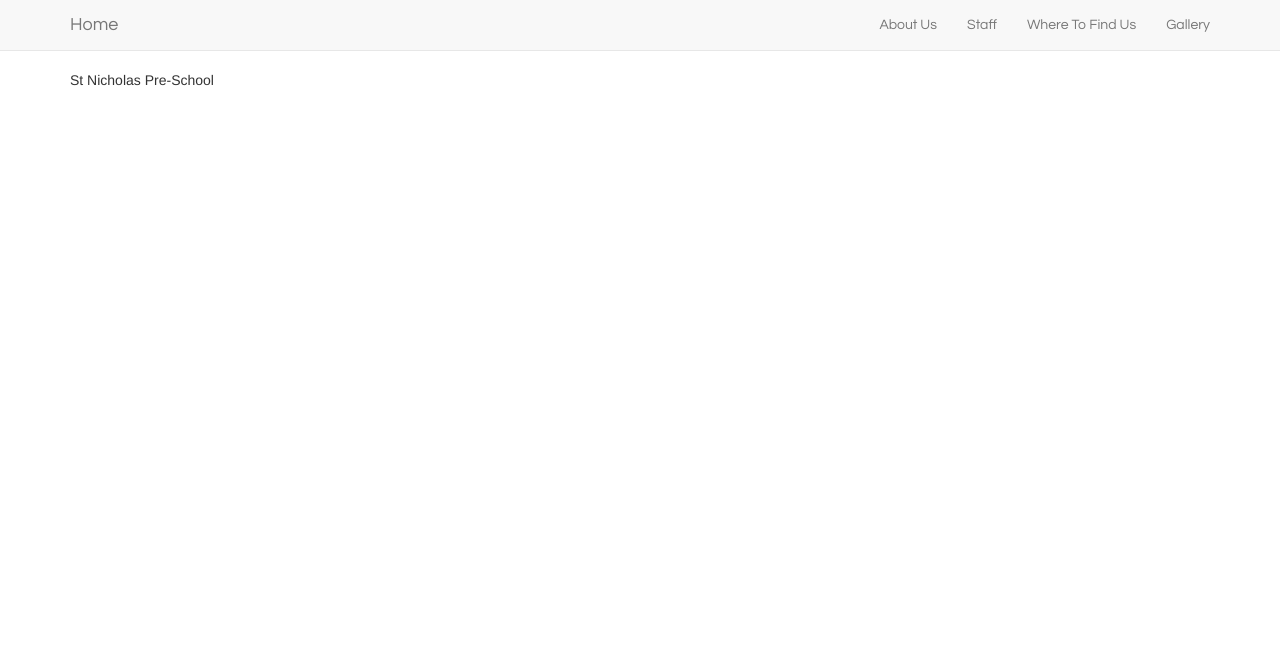
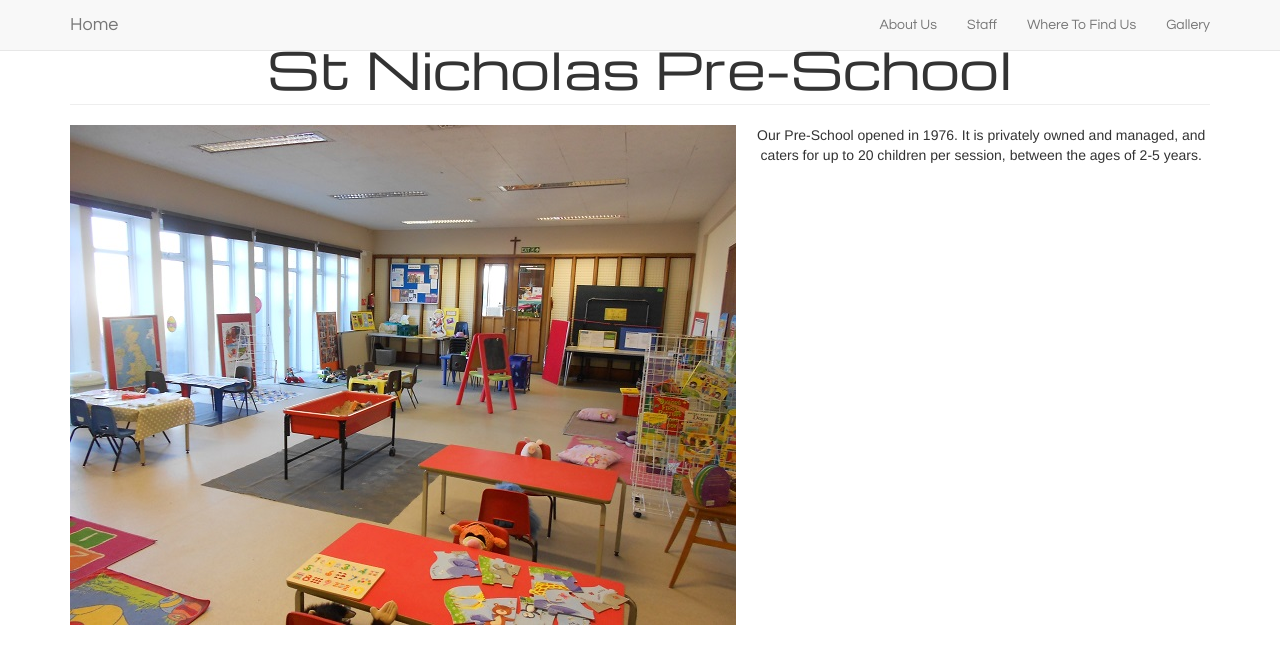
Before and after one commit to NigelKay/SNPSDjangoWebsite, a Django app: template templates/snps_app/index.html in a window 1280 px wide. Shown: the top 664 px of the page. Run offline with Django 3.2, Linux system fonts and the light colour scheme; the template is opened without the code that fills it, so the values that code supplies are empty; some libraries are stand-ins or nearby versions.

Commit message:
Index grid improvements

```diff
--- a/static/css/base.css
+++ b/static/css/base.css
@@ -1,7 +1,3 @@
-body {
-  padding-top: 70px;
-}
-
 .navbar-brand {
   font-family: 'Questrial', sans-serif;
 }
@@ -10,8 +6,8 @@ body {
   font-family: 'Questrial', sans-serif;
 }
 
-/* .headers {
+.headers {
   font-family: 'Michroma', sans-serif;
   font-size: 5rem;
   text-align: center;
-} */
+}
--- a/templates/snps_app/index.html
+++ b/templates/snps_app/index.html
@@ -1,11 +1,20 @@
 {% extends "snps_app/base.html" %}
 {% block body_block %}
 {% load staticfiles %}
-
-  <div class="container">
-    <div class="row headers">
-      <div class="col-sm-12">St Nicholas Pre-School</div>
+<div class="container">
+  <div class="row">
+    <div class="col-lg-12 col-md-12 col-sm-12 col-xs-12">
+      <h1 class="page-header headers">St Nicholas Pre-School</h1>
     </div>
-
-
+  </div>
+  <div class="row">
+    <div class="col-lg-5 col-md-5 col-sm-5 col-xs-5">
+      <img src="{% static 'images/hall2.jpg' %}" alt="">
+    </div>
+    <div class="col-lg-2 col-md-2 col-sm-2 col-xs-2"></div>
+    <div class="col-lg-5 col-md-5 col-sm-5 col-xs-5">
+      <p class="text-center">Our Pre-School opened in 1976. It is privately owned and managed, and caters for up to 20 children per session, between the ages of 2-5 years.</p>
+    </div>
+  </div>
+</div>
 {% endblock %}
```
Also changed, not shown: static/images/hall2.JPG (added), 1 other file.
